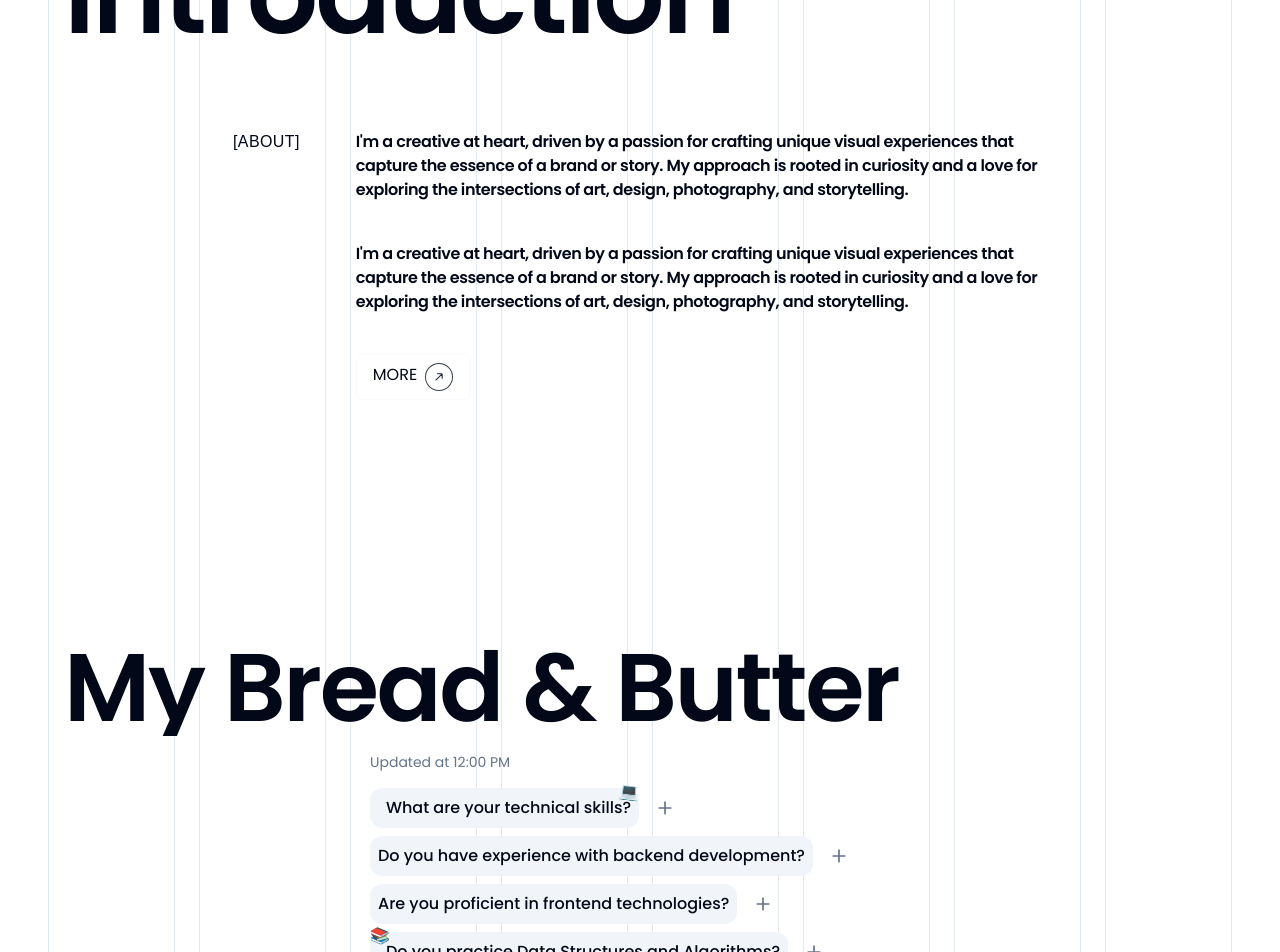
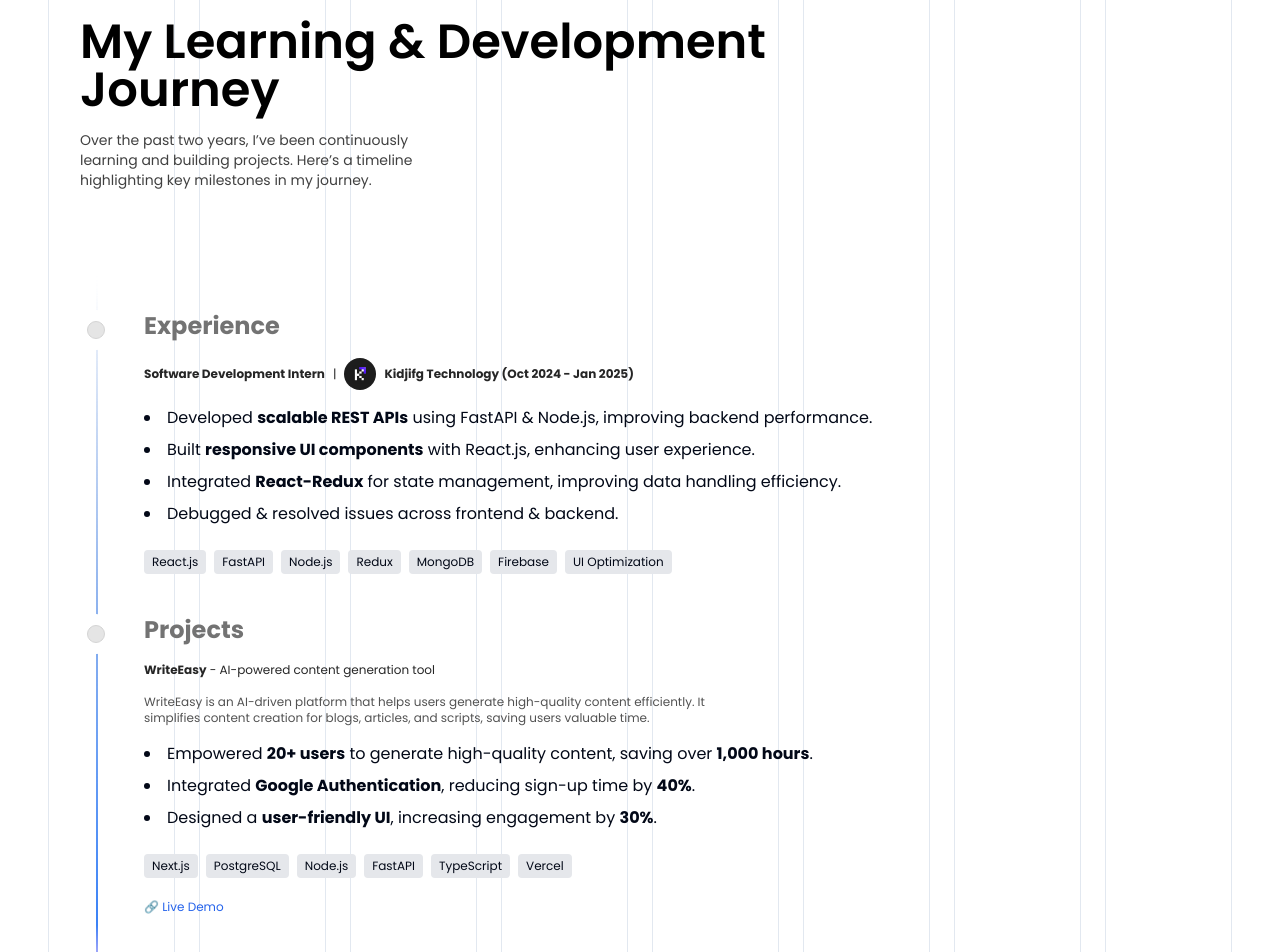
Before and after one commit to shekhar9837/portfolio, a Next.js app: page / in a window 1280 px wide. Shown: the part 2480-3432 px from the top of the page. Built offline with nearby package versions, Linux system fonts and the light colour scheme; a web font is replaced by a local one.

Commit message:
add About page and update Work and Introduction components; enhance content and styling for better user experience

```diff
--- a/app/components/IntroductionPage.tsx
+++ b/app/components/IntroductionPage.tsx
@@ -30,18 +30,17 @@ const IntroductionPage = () => {
           viewport={{ once: true }}
           transition={{ duration: 1, ease: "easeInOut" }}
         >
-          <p className="custom:text-start font-poppins font-semibold tracking-tight">
-            I'm a creative at heart, driven by a passion for crafting unique
-            visual experiences that capture the essence of a brand or story. My
-            approach is rooted in curiosity and a love for exploring the
-            intersections of art, design, photography, and storytelling.
-          </p>
-          <p className="custom:text-start font-poppins font-semibold tracking-tight pt-10">
-            I'm a creative at heart, driven by a passion for crafting unique
-            visual experiences that capture the essence of a brand or story. My
-            approach is rooted in curiosity and a love for exploring the
-            intersections of art, design, photography, and storytelling.
-          </p>
+  <p className="custom:text-start font-poppins font-medium tracking-tight">
+  I'm a passionate full-stack developer with a keen eye for design, crafting seamless digital
+  experiences that blend functionality and aesthetics. My journey is driven by curiosity,
+  problem-solving, and the pursuit of innovation in web development.
+</p>
+<p className="custom:text-start font-poppins font-medium tracking-tight pt-10">
+  With expertise in <strong>React, Next.js, and backend technologies</strong>, I enjoy building intuitive
+  and scalable applications. I thrive at the intersection of <strong>technology, design, and user experience</strong>,
+  ensuring every project I work on is both visually appealing and highly performant.
+</p>
+
 
           <button
             type="submit"
--- a/app/components/WorkExperience.tsx
+++ b/app/components/WorkExperience.tsx
@@ -7,73 +7,81 @@ import Image from "next/image";
 
 const WorkExperience = () => {
   const data = [
-        // {
-        //   title: "2024",
-        //   content: (
-        //     <div>
-        //       <p className="text-neutral-800 dark:text-neutral-200 text-xs md:text-sm font-normal mb-8">
-        //         Built and launched Aceternity UI and Aceternity UI Pro from scratch
-        //       </p>
-        //       <div className="grid grid-cols-2 gap-4">
-        //         <Image src="https://assets.aceternity.com/templates/startup-1.webp" alt="startup template" width={500} height={500} className="rounded-lg object-cover h-20 md:h-44 lg:h-60 w-full shadow" />
-        //         <Image src="https://assets.aceternity.com/templates/startup-2.webp" alt="startup template" width={500} height={500} className="rounded-lg object-cover h-20 md:h-44 lg:h-60 w-full shadow" />
-        //       </div>
-        //     </div>
-        //   ),
-        // },
     {
       title: "Experience",
       content: (
         <div>
-              {/* <p className="text-neutral-800 dark:text-neutral-200 text-xs md:text-sm font-normal mb-4">
-                <strong>Software Development Engineer (SDE)</strong> | Bluestock Fintech (Aug 2024 - Sep 2024)
+          <p className="flex flex-wrap items-center gap-2  text-neutral-800 dark:text-neutral-200 text-xs md:text-sm font-normal mb-4">
+            <strong>Software Development Intern</strong> | <strong className="flex gap-2 items-center">
+              <Image
+              src={'/logo.png'}
+              width={50}
+              height={50}
+              alt="logo"
+              className="rounded-full h-8 w-8"
+            />Kidjifg Technology (Oct 2024 - Jan 2025)
+            </strong>
+
           </p>
-              <ul className="list-disc list-inside mb-4">
-                <li>Increased user engagement by 20% through feature enhancements.</li>
-                <li>Optimized PostgreSQL queries, improving data retrieval efficiency.</li>
-                <li>Assisted in debugging and resolving critical production issues.</li>
-              </ul> */}
-              <p className="text-neutral-800 dark:text-neutral-200 text-xs md:text-sm font-normal mb-4">
-                <strong>Software Development Intern</strong> | Kidjifg Technology (Oct 2024 - Jan 2025)
-              </p>
-              <ul className="list-disc list-inside mb-4">
-                <li>Developed responsive front-end components using React.js and Tailwind CSS.</li>
-                <li>Built and optimized RESTful APIs with Node.js, improving data handling efficiency by 30%.</li>
-                <li>Debugged and resolved issues, reducing bugs by 20%.</li>
+          <ul className="list-disc list-inside mb-4 space-y-2">
+            <li>Developed <strong>scalable REST APIs</strong> using FastAPI & Node.js, improving backend performance.</li>
+            <li>Built <strong>responsive UI components</strong> with React.js, enhancing user experience.</li>
+            <li>Integrated <strong>React-Redux</strong> for state management, improving data handling efficiency.</li>
+            {/* <li>Refactored & optimized UI workflows, reducing load time by **30%**.</li> */}
+            <li>Debugged & resolved issues across frontend & backend.</li>
           </ul>
+          <div className="inline-flex flex-wrap gap-2 mt-2">
+            <span className="bg-gray-200 dark:bg-gray-700 text-xs px-2 py-1 rounded">React.js</span>
+            <span className="bg-gray-200 dark:bg-gray-700 text-xs px-2 py-1 rounded">FastAPI</span>
+            <span className="bg-gray-200 dark:bg-gray-700 text-xs px-2 py-1 rounded">Node.js</span>
+            <span className="bg-gray-200 dark:bg-gray-700 text-xs px-2 py-1 rounded">Redux</span>
+            <span className="bg-gray-200 dark:bg-gray-700 text-xs px-2 py-1 rounded">MongoDB</span>
+            <span className="bg-gray-200 dark:bg-gray-700 text-xs px-2 py-1 rounded">Firebase</span>
+            <span className="bg-gray-200 dark:bg-gray-700 text-xs px-2 py-1 rounded">UI Optimization</span>
+          </div>
         </div>
       ),
     },
+
     {
       title: "Projects",
       content: (
         <div>
           <p className="text-neutral-800 dark:text-neutral-200 text-xs md:text-sm font-normal mb-4">
-                <strong>WriteEasy</strong> | Next.js, PostgreSQL, TypeScript
+            <strong>WriteEasy</strong> - AI-powered content generation tool
           </p>
-              <ul className="list-disc list-inside mb-4">
-                <li>Empowered 100+ users to generate high-quality content, saving over 1,000 hours.</li>
-                <li>Integrated Google Authentication, reducing sign-up time by 40%.</li>
-                <li>Designed a user-friendly interface, increasing engagement by 30%.</li>
+          <p className="text-neutral-600 max-w-xl dark:text-neutral-300 text-xs md:text-sm font-normal mb-4">
+            WriteEasy is an AI-driven platform that helps users generate high-quality content efficiently.
+            It simplifies content creation for blogs, articles, and scripts, saving users valuable time.
+          </p>
+          <ul className="list-disc list-inside mb-4 space-y-2">
+            <li>Empowered <strong>20+ users</strong> to generate high-quality content, saving over <strong>1,000 hours</strong>.</li>
+            <li>Integrated <strong>Google Authentication</strong>, reducing sign-up time by <strong>40%</strong>.</li>
+            <li>Designed a <strong>user-friendly UI</strong>, increasing engagement by <strong>30%</strong>.</li>
           </ul>
+          <div className="inline-flex flex-wrap  gap-2 mt-2">
+            <span className="bg-gray-200 dark:bg-gray-700 text-xs px-2 py-1 rounded">Next.js</span>
+            <span className="bg-gray-200 dark:bg-gray-700 text-xs px-2 py-1 rounded">PostgreSQL</span>
+            <span className="bg-gray-200 dark:bg-gray-700 text-xs px-2 py-1 rounded">Node.js</span>
+            <span className="bg-gray-200 dark:bg-gray-700 text-xs px-2 py-1 rounded">FastAPI</span>
+            <span className="bg-gray-200 dark:bg-gray-700 text-xs px-2 py-1 rounded">TypeScript</span>
+            <span className="bg-gray-200 dark:bg-gray-700 text-xs px-2 py-1 rounded">Vercel</span>
+          </div>
+          <div className="mt-4">
+            <a href="https://writeasy.xyz" target="_blank" rel="noopener noreferrer"
+               className="text-blue-600 dark:text-blue-400 hover:underline text-xs md:text-sm">
+              🔗 Live Demo
+            </a>
+          </div>
         </div>
       ),
-        },
+    }
+
+
   ];
 
   return (
     <div className="relative z-50  custom:px-10 py-20 w-full max-w-7xl">
-      {/* <div className="h-fit overflow-hidden  ">
-        <motion.h1
-          initial={{ y: "100%" }}
-          whileInView={{ y: 0 }}
-          viewport={{ once: true }}
-          transition={{ duration: 1.4, ease: "easeInOut" }}
-          className="custom:text-[7rem] text-5xl text-start  font-semibold  tracking-tight "
-        >
-          Introduction
-        </motion.h1>
-      </div> */}
 
       <div className="w-full">
       <Timeline data={data} />
--- a/app/page.tsx
+++ b/app/page.tsx
@@ -29,7 +29,7 @@ export default function Page() {
       <div className="w-full max-w-7xl">
 
       <Projects/>
-      {/* <WorkExperience/> */}
+      <WorkExperience/>
       <IntroductionPage/>
       <Skills/>
       </div>
--- a/app/work/page.tsx
+++ b/app/work/page.tsx
@@ -4,7 +4,7 @@ import { BentoGrid } from '../components/BentoGrid';
 
 const Work = () => {
   return (
-     <div className="relative z-10  custom:px-10 py-20 px-6  w-full max-w-7xl">
+     <div className="relative z-10  custom:px-10 py-28 px-6  w-full max-w-7xl">
        <div className="h-fit overflow-hidden  ">
          <motion.h1
            initial={{ y: "100%" }}
@@ -19,7 +19,7 @@ const Work = () => {
 
        <div className="w-full  flex custom:flex-row flex-col justify-center custom:py-20 py-10">
            <motion.h1 className="font-medium tracking-wide custom:mb-0 mb-10   custom:pr-14 font-ptmono bg-green-">
-             {"[ABOUT]"}
+             {"[WORK]"}
            </motion.h1>
 
          <motion.div
@@ -29,12 +29,17 @@ const Work = () => {
            viewport={{ once: true }}
            transition={{ duration: 1, ease: "easeInOut" }}
          >
-           <p className="custom:text-start font-poppins font-semibold tracking-tight">
-             As a full stack developer, I specialize in building robust and scalable web applications. My expertise spans both front-end and back-end technologies, allowing me to create seamless user experiences and efficient server-side logic. I am passionate about leveraging modern frameworks and tools to deliver high-quality software solutions that meet the needs of users and businesses alike.
-           </p>
-           <p className="custom:text-start font-poppins font-semibold tracking-tight pt-10">
-             Throughout my projects, I emphasize clean code, maintainability, and performance optimization. I enjoy collaborating with cross-functional teams to bring innovative ideas to life and continuously strive to stay updated with the latest industry trends and best practices. My goal is to contribute to impactful projects that drive success and growth.
-           </p>
+                    <p className="custom:text-start font-poppins font-medium tracking-tight">
+  I'm a passionate full-stack developer with a keen eye for design, crafting seamless digital
+  experiences that blend functionality and aesthetics. My journey is driven by curiosity,
+  problem-solving, and the pursuit of innovation in web development.
+</p>
+<p className="custom:text-start font-poppins font-medium tracking-tight pt-10">
+  With expertise in <strong>React, Next.js, and backend technologies</strong>, I enjoy building intuitive
+  and scalable applications. I thrive at the intersection of <strong>technology, design, and user experience</strong>,
+  ensuring every project I work on is both visually appealing and highly performant.
+</p>
+
 
            <button
              type="submit"
--- a/components/ui/timeline.tsx
+++ b/components/ui/timeline.tsx
@@ -37,15 +37,15 @@ export const Timeline = ({ data }: { data: TimelineEntry[] }) => {
       className="w-full  md:px-10"
       ref={containerRef}
     >
-      <div className="max-w-7xl mx-auto py-20 px-4 md:px-8 lg:px-10">
-        <h2 className="font-semibold leading-none text-[4rem] mb-4  text-black dark:text-white max-w-4xl">
-          Changelog from my journey
-        </h2>
-        <p className="text-neutral-700 dark:text-neutral-300 text-sm md:text-base max-w-sm">
-          I&apos;ve been working and Learning  for the past 2 years. Here&apos;s
-          a timeline of my journey.
-        </p>
-      </div>
+    <div className="max-w-7xl mx-auto py-20 px-4 md:px-8 lg:px-10">
+  <h2 className="font-semibold leading-none custom:text-[3rem] text-xl mb-4 text-black dark:text-white max-w-4xl">
+    My Learning &  Development Journey
+  </h2>
+  <p className="text-neutral-700 dark:text-neutral-300 text-sm md:text-base max-w-sm">
+    Over the past two years, I’ve been continuously learning and building projects.
+    Here’s a timeline highlighting key milestones in my journey.
+  </p>
+</div>
 
       <div ref={ref} className="relative max-w-7xl mx-auto pb-20">
         {data.map((item, index) => (
```
Also changed, not shown: app/about/page.tsx (added, +14 -0 lines), public/logo.png (added). Lines whose indentation alone changed are shown as unchanged.
